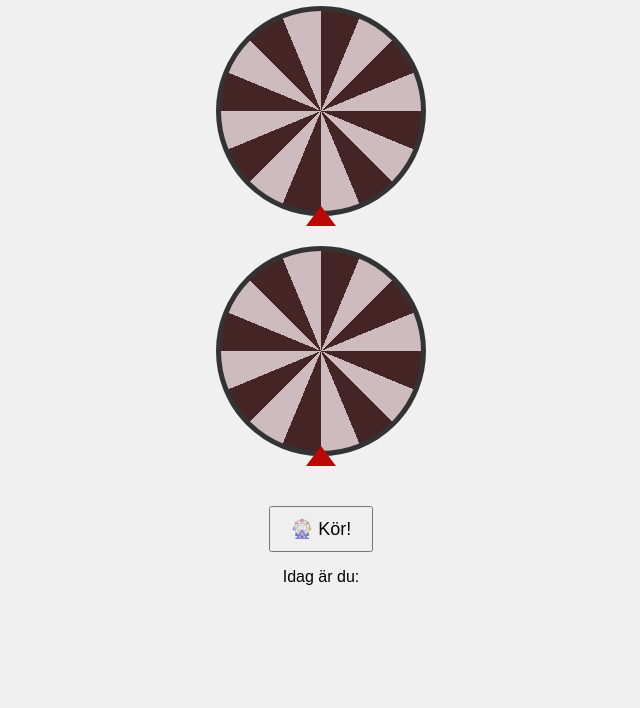
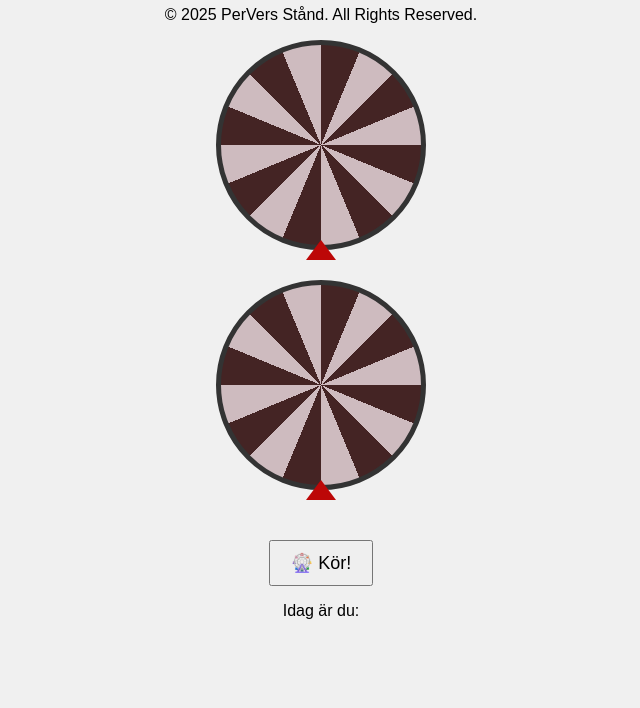
Before and after one commit to HishamR/HishamR.github.io, a plain HTML site: page index.html in a window 1280 px wide. Shown: the part 92-800 px from the top of the page, without its empty margins (319-959 px from the left). Drawn offline with Linux system fonts and the light colour scheme.

Commit message:
add copyright notice

```diff
--- a/index.html
+++ b/index.html
@@ -7,6 +7,7 @@
 </head>
 <body>
   <h1>EpITetsgeneratorn</h1>
+  <p><p>&copy; 2025 PerVers Stånd. All Rights Reserved.</p></p>
   <div class="wheel-container">
     <div class="wheel-wrapper">
       <div id="wheel1" class="wheel"></div>
```
